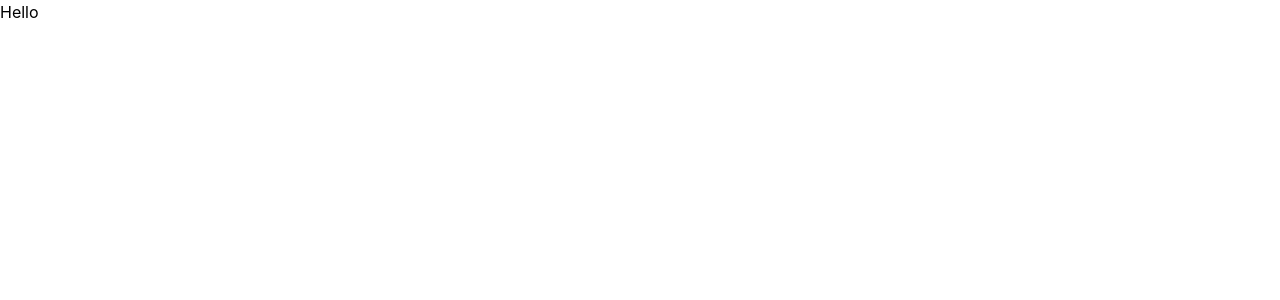
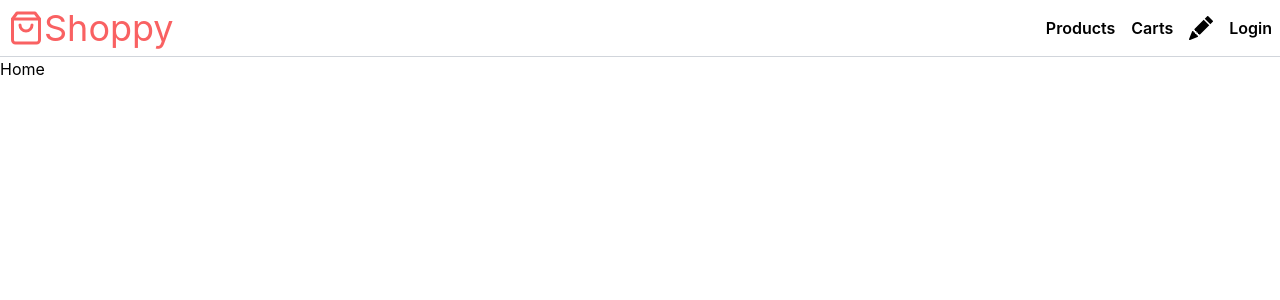
Before and after one commit to cheolung12/Shoppy-React, a React (Create React App) app: page / in a window 1280 px wide. Shown: the top 300 px of the page. Built offline with nearby package versions, Linux system fonts and the light colour scheme.

Commit message:
add header

```diff
--- a/src/App.js
+++ b/src/App.js
@@ -1,5 +1,14 @@
+import React from "react";
+import { Outlet } from "react-router-dom";
+import Navbar from "./components/Navbar";
+
 function App() {
-  return <><h1>Hello</h1></>;
+  return (
+    <>
+      <Navbar />
+      <Outlet />
+    </>
+  );
 }
 
 export default App;
```
